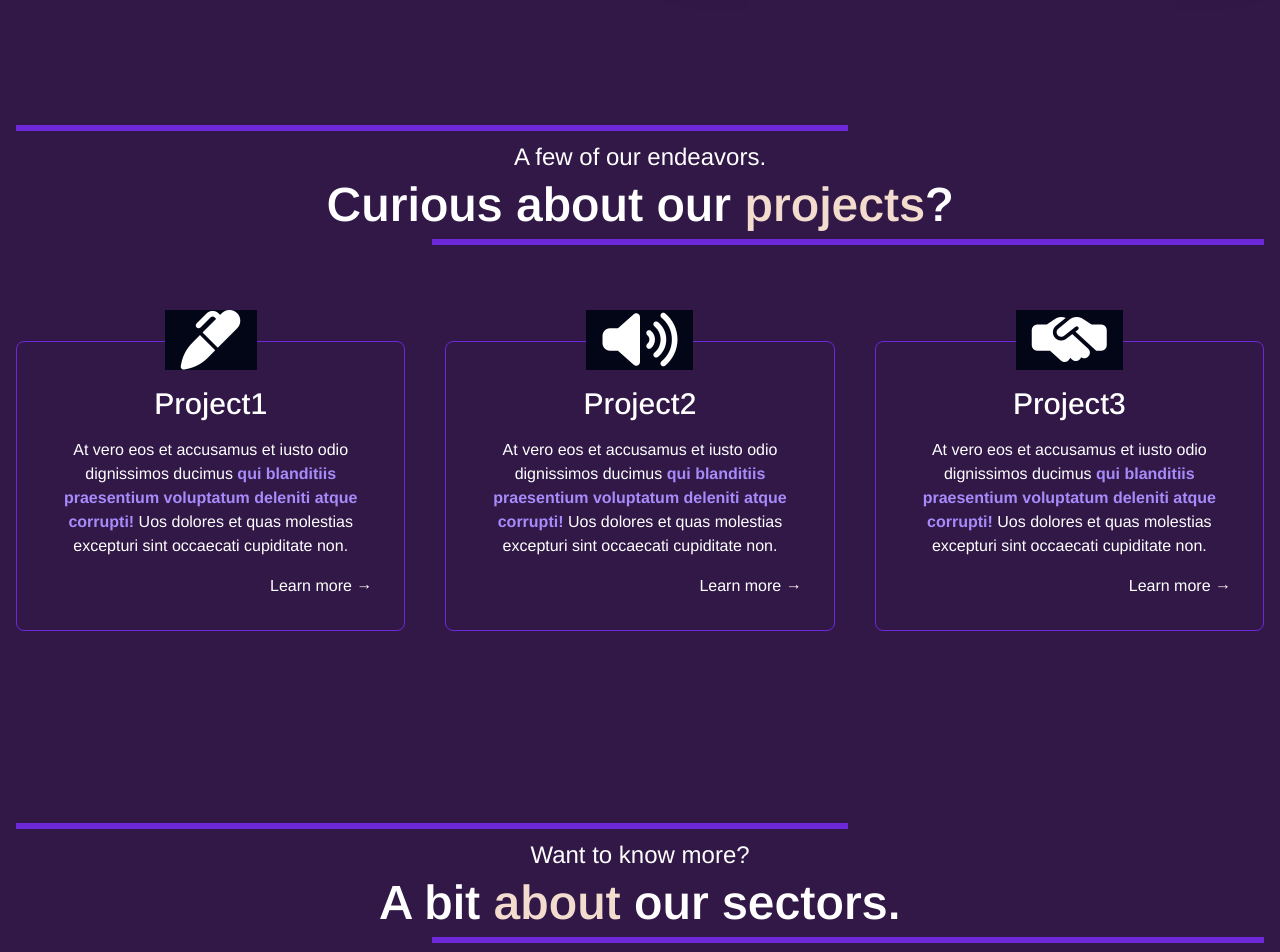
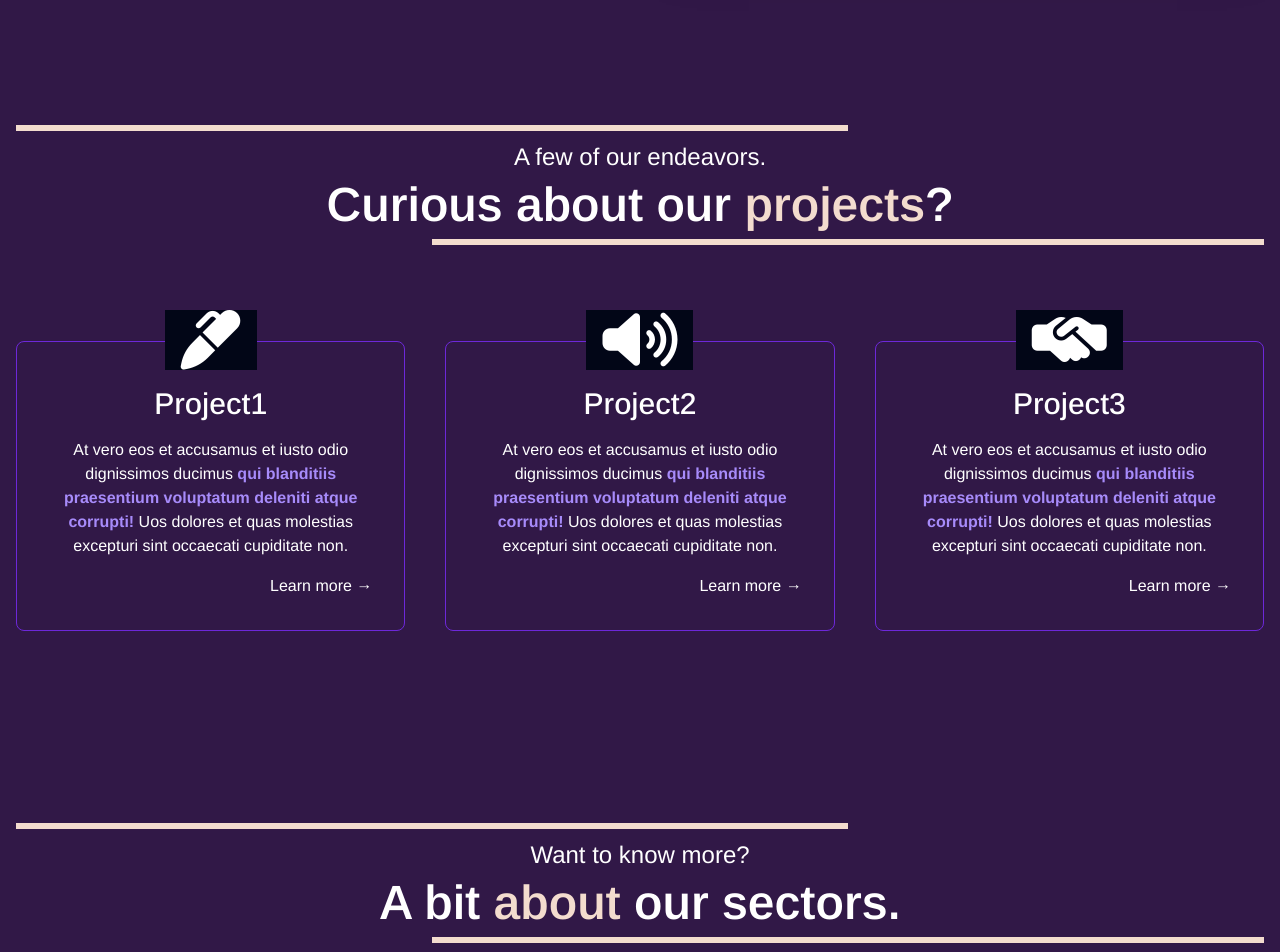
Before and after one commit to cc-nina/ccc, a SvelteKit app in the folder my-app/: page / in a window 1280 px wide. Shown: the part 780-1732 px from the top of the page. Built offline with nearby package versions, Linux system fonts and the light colour scheme; a web font is replaced by a local one.

Commit message:
[#F3DCCE]

```diff
--- a/my-app/src/components/Footer.svelte
+++ b/my-app/src/components/Footer.svelte
@@ -2,7 +2,7 @@
     class="py-20 pt-10 lg:pt-16 lg:py-32 flex flex-col gap-16 sm:gap-20 md:gap-24 relative"
 >
     <div
-            class="flex flex-col gap-2 text-center relative before:absolute before:top-0 before:left-0 before:w-2/3 before:h-1.5 before:bg-violet-700 after:absolute after:bottom-0 after:right-0 after:w-2/3 after:h-1.5 after:bg-violet-700 py-4"
+            class="flex flex-col gap-2 text-center relative before:absolute before:top-0 before:left-0 before:w-2/3 before:h-1.5 before:bg-[#F3DCCE] after:absolute after:bottom-0 after:right-0 after:w-2/3 after:h-1.5 after:bg-[#F3DCCE] py-4"
         >
             <h6 class="text-large sm:text-xl md:text-2xl">
                 Interested?
--- a/my-app/src/components/Main.svelte
+++ b/my-app/src/components/Main.svelte
@@ -95,7 +95,7 @@
         </div> -->
     </section>
     <section class="py-20 lg:py-32 flex flex-col gap-24" id="projects">
-        <div class="flex flex-col gap-2 text-center relative before:absolute before:top-0 before:left-0 before:w-2/3 before:h-1.5 before:bg-violet-700 after:absolute after:bottom-0 after:right-0 after:w-2/3 after:h-1.5 after:bg-violet-700 py-4">
+        <div class="flex flex-col gap-2 text-center relative before:absolute before:top-0 before:left-0 before:w-2/3 before:h-1.5 before:bg-[#F3DCCE] after:absolute after:bottom-0 after:right-0 after:w-2/3 after:h-1.5 after:bg-[#F3DCCE] py-4">
             <h6 class="text-large sm:text-xl md:text-2xl">
                 A few of our endeavors.
             </h6>
@@ -137,7 +137,7 @@
     >
         <!-- <div class="z-[-1] bg-violet-950 w-screen left-1/2 -translate-x-1/2 top-0 h-full absolute"> </div> -->
         <div
-            class="flex flex-col gap-2 text-center relative before:absolute before:top-0 before:left-0 before:w-2/3 before:h-1.5 before:bg-violet-700 after:absolute after:bottom-0 after:right-0 after:w-2/3 after:h-1.5 after:bg-violet-700 py-4"
+            class="flex flex-col gap-2 text-center relative before:absolute before:top-0 before:left-0 before:w-2/3 before:h-1.5 before:bg-[#F3DCCE] after:absolute after:bottom-0 after:right-0 after:w-2/3 after:h-1.5 after:bg-[#F3DCCE] py-4"
         >
             <h6 class="text-large sm:text-xl md:text-2xl">
                 Want to know more?
```
